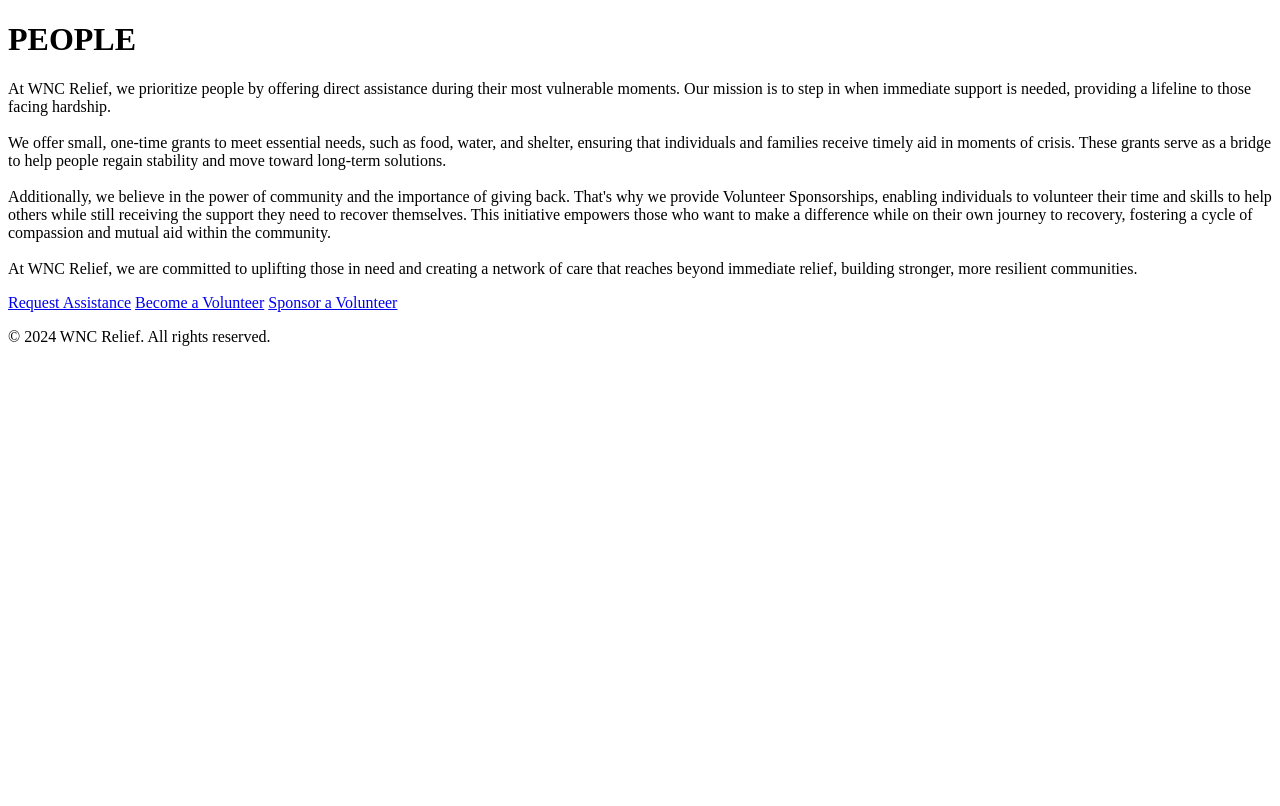
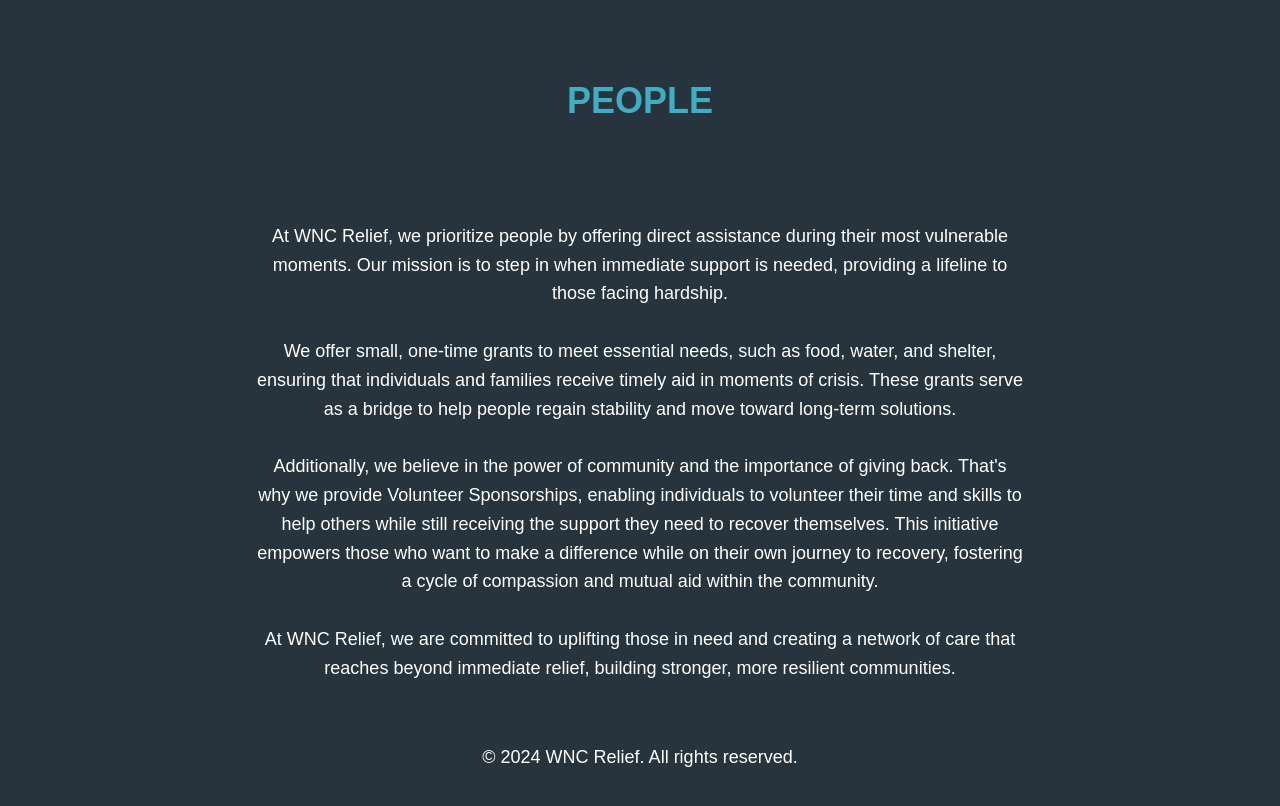
Before and after one commit to WNCRelief/wncrelief.org, a plain HTML site: page people.html in a window 1280 px wide. Drawn offline with Linux system fonts and the light colour scheme.

Commit message:
Update people.html

```diff
--- a/people.html
+++ b/people.html
@@ -4,12 +4,64 @@
     <meta charset="UTF-8">
     <meta name="viewport" content="width=device-width, initial-scale=1.0">
     <title>PEOPLE - WNC Relief</title>
-    <link rel="stylesheet" href="styles.css"> <!-- Link to the CSS file -->
+    <link rel="stylesheet" href="styles.css"> <!-- Assuming your CSS is in styles.css -->
+    <style>
+        body {
+            font-family: Arial, sans-serif;
+            margin: 0;
+            padding: 0;
+            background-color: #27343D; /* Same dark background */
+            color: white;
+            text-align: center;
+        }
+
+        header {
+            padding: 50px;
+            background-color: #27343D;
+        }
+
+        h2 {
+            font-size: 36px;
+            color: #40adc2; /* Light blue for consistency */
+        }
+
+        p {
+            font-size: 18px;
+            margin: 20px auto;
+            width: 60%;
+            line-height: 1.6;
+            color: white;
+        }
+
+        footer {
+            background-color: #27343D;
+            padding: 40px 0;
+            width: 100%;
+            display: flex;
+            justify-content: center;
+            align-items: center;
+        }
+
+        footer p {
+            font-size: 18px;
+            margin: 0;
+            color: white;
+        }
+
+        footer a {
+            color: white;
+            text-decoration: none;
+        }
+
+        footer a:hover {
+            text-decoration: underline;
+        }
+    </style>
 </head>
 <body>
 
     <header>
-        <h1>PEOPLE</h1>
+        <h2>PEOPLE</h2>
     </header>
 
     <section>
@@ -24,13 +76,6 @@
         </p>
     </section>
 
-    <!-- Centered and vertically organized links -->
-    <div class="links">
-        <a href="request.html" class="link-button">Request Assistance</a>
-        <a href="volunteer.html" class="link-button">Become a Volunteer</a>
-        <a href="sponsor.html" class="link-button">Sponsor a Volunteer</a>
-    </div>
-
     <footer>
         <p>&copy; 2024 WNC Relief. All rights reserved.</p>
     </footer>
```
